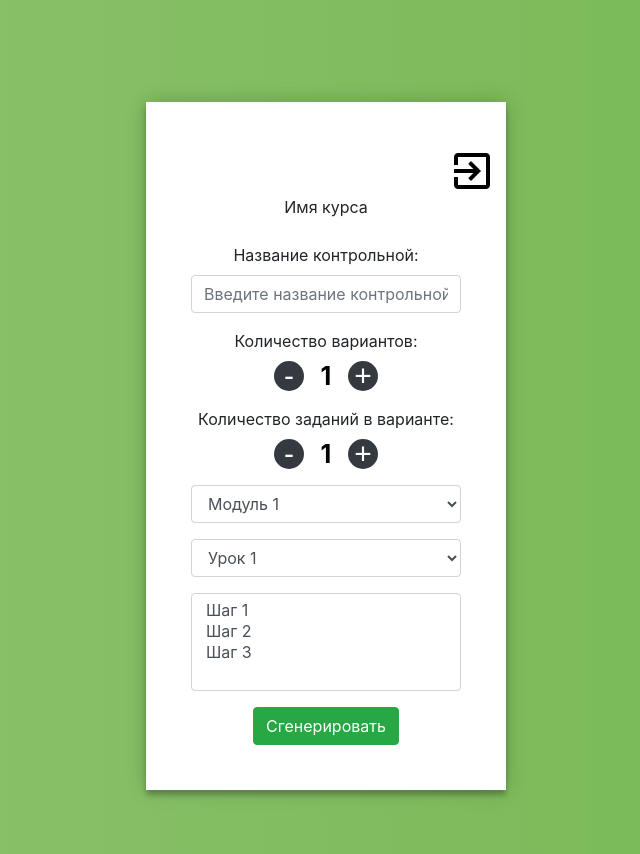
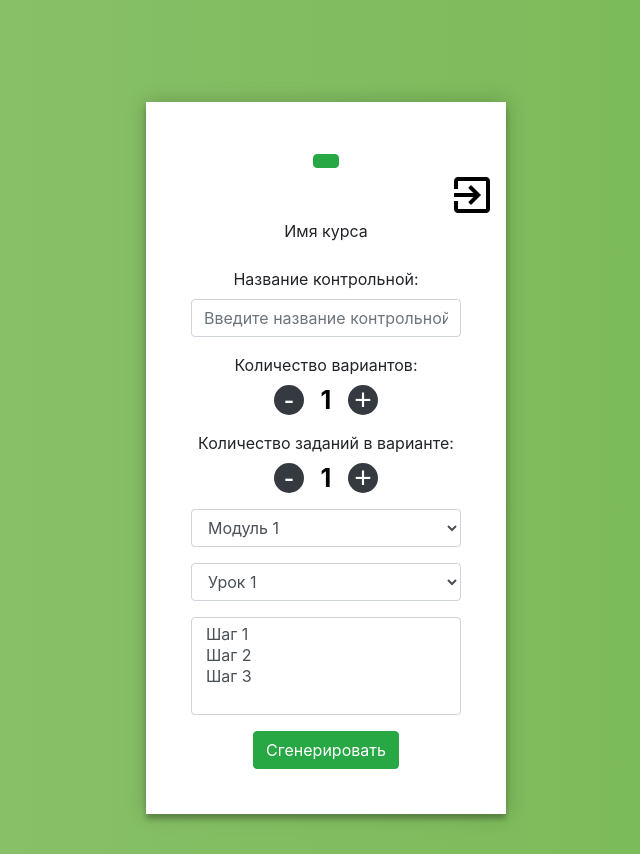
Before and after one commit to moevm/mse_generator_of_test_works_for_Stepik, a Flask app: template templates/generation_setts.html in a window 1280 px wide. Shown: the top 854 px of the page, without its empty margins (314-954 px from the left). Run offline with Flask 2, Linux system fonts and the light colour scheme; the template is opened without the code that fills it, so the values that code supplies are empty; some libraries are stand-ins or nearby versions.

Commit message:
add link on google icons

```diff
--- a/templates/generation_setts.html
+++ b/templates/generation_setts.html
@@ -5,6 +5,7 @@
     <title>Страница настройки генерации</title>
     <link rel="stylesheet" href="../static/css/generation_setts.css">
     <link rel="stylesheet" href="https://stackpath.bootstrapcdn.com/bootstrap/4.1.3/css/bootstrap.min.css" integrity="sha384-MCw98/SFnGE8fJT3GXwEOngsV7Zt27NXFoaoApmYm81iuXoPkFOJwJ8ERdknLPMO" crossorigin="anonymous">
+    <link href="https://fonts.googleapis.com/icon?family=Material+Icons" rel="stylesheet">
     <script src="//maxcdn.bootstrapcdn.com/bootstrap/4.1.1/js/bootstrap.min.js"></script>
     <script src="//cdnjs.cloudflare.com/ajax/libs/jquery/3.2.1/jquery.min.js"></script>
     <script>
@@ -33,7 +34,8 @@
 <body>
     <div class="generation-setts-page">
         <form role="form" class="gen-setts-form" action="{{ url_for('generate') }}" method="POST">
-            <div class="logout-button">
+            <div class="top-buttons">
+                <button type="submit" class="btn btn-success"></button>
                 <a href={{ url_for('logout') }}>
                     <img id="logout" src="../static/icons/logout_icon.png" width="48px" height="48px">
                 </a>
```
